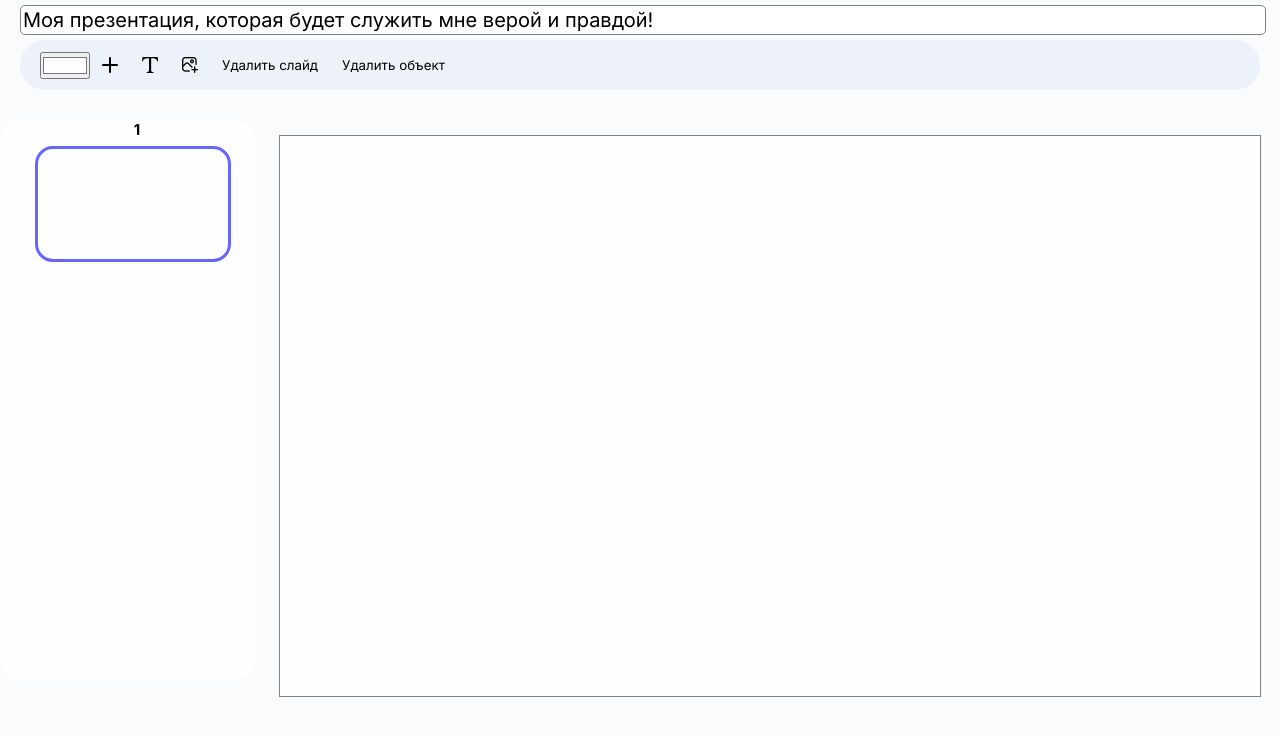
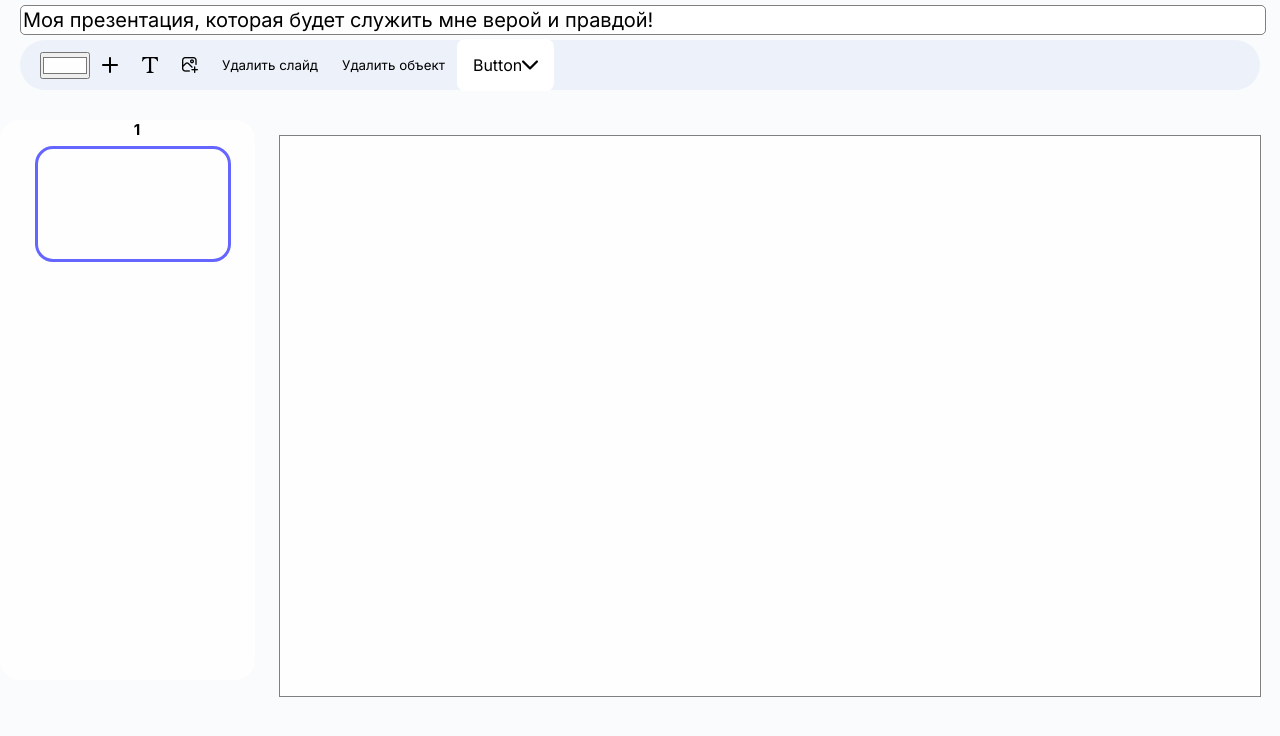
Before and after one commit to YaNeVLAD/Frontend_React, a React (Vite) app: page / in a window 1280 px wide. Shown: the top 736 px of the page. Built offline with nearby package versions, Linux system fonts and the light colour scheme.

Commit message:
Добавил дропдаун

```diff
--- a/src/components/Button/Button.module.css
+++ b/src/components/Button/Button.module.css
@@ -31,11 +31,3 @@
 .image {
     background-image: url('./Icons/image.svg');
 }
-
-.pageUp {
-    background-image: url('./Icons/pageUp.svg');
-}
-
-.pageDown {
-    background-image: url('./Icons/pageDown.svg');
-}
--- a/src/components/Button/Button.tsx
+++ b/src/components/Button/Button.tsx
@@ -1,4 +1,3 @@
-import { DropListOptionType } from '../../storage/types'
 import style from './Button.module.css'
 
 type Icons = 'plus' | 'pageUp' | 'pageDown' | 'cursor' | 'text' | 'image'
@@ -17,7 +16,6 @@ type BaseButton = ButtonWithIcon | ButtonWithText
 
 type ButtonProps = BaseButton & {
     className: string,
-    dropList?: Array<DropListOptionType>,
     onClick: () => void,
 }
 
@@ -69,3 +67,4 @@ function Button(props: ButtonProps) {
 }
 
 export { Button }
+export type { ButtonProps }
--- /dev/null
+++ b/src/components/Dropdown/Dropdown.module.css
@@ -0,0 +1,3 @@
+.dropdown {
+    position: relative;
+}
--- /dev/null
+++ b/src/components/Dropdown/Dropdown.tsx
@@ -0,0 +1,26 @@
+import { DropdownButton } from "./DropdownButton/DropdownButton"
+import { DropdownContent } from "./DropdownContent/DropdownContent"
+import style from "./Dropdown.module.css"
+import { useState } from "react"
+
+function Dropdown() {
+    const [open, setOpen] = useState(false)
+
+    const onToggleDropdown = () => {
+        setOpen(!open)
+    }
+
+    return (
+        <div className={style.dropdown}>
+            <DropdownButton
+                buttonText="Button"
+                open={open}
+                onClick={onToggleDropdown} />
+            <DropdownContent
+                content={[<p>Привет</p>]}
+                open={open} />
+        </div>
+    )
+}
+
+export { Dropdown }
--- /dev/null
+++ b/src/components/Dropdown/DropdownButton/DropdownButton.module.css
@@ -0,0 +1,27 @@
+.dropdownButton {
+    display: flex;
+    align-items: center;
+    width: fit-content;
+    padding: 1rem;
+    background-color: white;
+    border-radius: 0.5rem;
+    cursor: pointer;
+}
+
+.buttonOpen {
+    outline: 1px solid green;
+}
+
+.icon {
+    height: 16px;
+    width: 16px;
+    display: inline-block;
+}
+
+.pageUp {
+    background-image: url('./Icons/pageUp.svg');
+}
+
+.pageDown {
+    background-image: url('./Icons/pageDown.svg');
+}
--- /dev/null
+++ b/src/components/Dropdown/DropdownButton/DropdownButton.tsx
@@ -0,0 +1,20 @@
+import style from './DropdownButton.module.css'
+
+type DropdownButtonProps = {
+    buttonText: string,
+    open: boolean,
+    onClick: () => void,
+}
+
+function DropdownButton(props: DropdownButtonProps) {
+    return (
+        <div
+            className={`${style.dropdownButton} ${props.open ? style.buttonOpen : ''} `}
+            onClick={props.onClick}>
+            {props.buttonText}
+            <div className={`${style.icon} ${props.open ? style.pageUp : style.pageDown}`}></div>
+        </div>
+    )
+}
+
+export { DropdownButton }
--- /dev/null
+++ b/src/components/Dropdown/DropdownContent/DropdownContent.module.css
@@ -0,0 +1,24 @@
+.dropdownContent {
+    position: absolute;
+    min-width: 100%;
+    display: flex;
+    flex-direction: column;
+    align-items: center;
+    padding: 1rem;
+    margin-top: 0.5rem;
+    border-radius: 0.5rem;
+    max-height: 40vh;
+    overflow-y: scroll;
+    scrollbar-width: none;
+    border: solid black;
+    opacity: 0;
+}
+
+.contentOpen {
+    opacity: 1;
+}
+
+.dropdownContent::-webkit-scrollbar {
+    width: 0;
+    height: 0;
+}
--- /dev/null
+++ b/src/components/Dropdown/DropdownContent/DropdownContent.tsx
@@ -0,0 +1,17 @@
+import { ReactNode } from "react"
+import style from './DropdownContent.module.css'
+
+type DropdownContentProps = {
+    content: Array<ReactNode>,
+    open: boolean
+}
+
+function DropdownContent(props: DropdownContentProps) {
+    return (
+        <div className={`${style.dropdownContent} ${props.open ? style.contentOpen : ''}`}>
+            {props.content}
+        </div>
+    )
+}
+
+export { DropdownContent }
--- a/src/views/toolsArea/ToolsArea.tsx
+++ b/src/views/toolsArea/ToolsArea.tsx
@@ -8,6 +8,7 @@ import { Button } from '../../components/Button/Button'
 import { BackgroundType } from '../../storage/types'
 import { dispatch } from '../../storage/editor'
 import style from './ToolsArea.module.css'
+import { Dropdown } from '../../components/Dropdown/Dropdown'
 
 type ToolsAreaProps = {
     title: string,
@@ -83,6 +84,8 @@ function ToolsArea({ title, background }: ToolsAreaProps) {
                     value='Удалить объект'
                     onClick={onDeletObjectClick}
                     className='' />
+
+                <Dropdown />
             </div>
         </>
     )
```
Also changed, not shown: src/components/Dropdown/DropdownItem/DropdownItem.tsx (added, +12 -0 lines), src/components/Dropdown/DropdownButton/Icons/pageDown.svg (renamed from src/components/Button/Icons/pageDown.svg), src/components/Dropdown/DropdownButton/Icons/pageUp.svg (renamed from src/components/Button/Icons/pageUp.svg), src/components/Dropdown/DropdownItem/DropdownItem.module.css (added).
